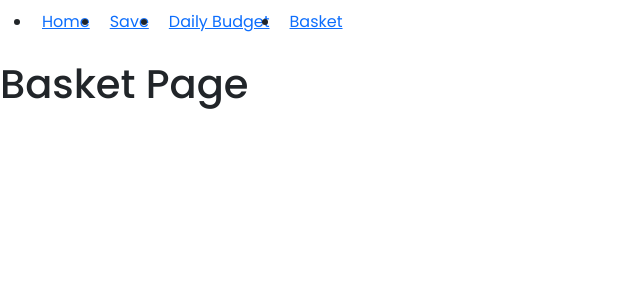
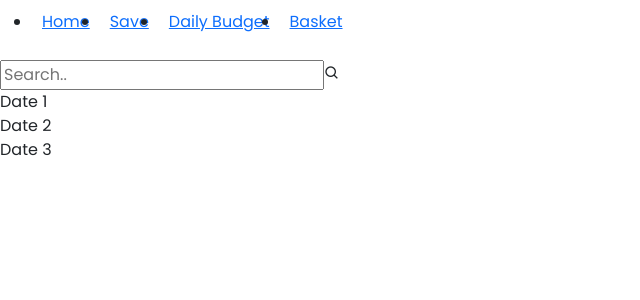
Before and after one commit to PatelPreyansh30/expense-management-system, a Vue app: page /basket-page in a window 1280 px wide. Shown: the top 300 px of the page, without its empty margins (0-640 px from the left). Built offline with nearby package versions, Linux system fonts and the light colour scheme.

Commit message:
Basket page added

```diff
--- a/src/components/BasketPage.vue
+++ b/src/components/BasketPage.vue
@@ -1,9 +1,27 @@
 <template>
-    <h1>Basket Page</h1>
+<div class="search">
+    <input type="text" placeholder="Search.." v-model="search">
+    <i @click="searchQuery"  class='bx bx-search'></i>
+</div>
+<div class="basket-container">
+    <div class="basket-item">Date 1</div>
+    <div class="basket-item">Date 2</div>
+    <div class="basket-item">Date 3</div>
+</div>
 </template>
 
 <script>
 export default {
-    name:'BasketPage'
+    name:'BasketPage',
+    data() {
+        return {
+            search:null,
+        }
+    },
+    methods:{
+        searchQuery() {
+           console.log(this.search);
+        }
+    }
 }
 </script>
```
